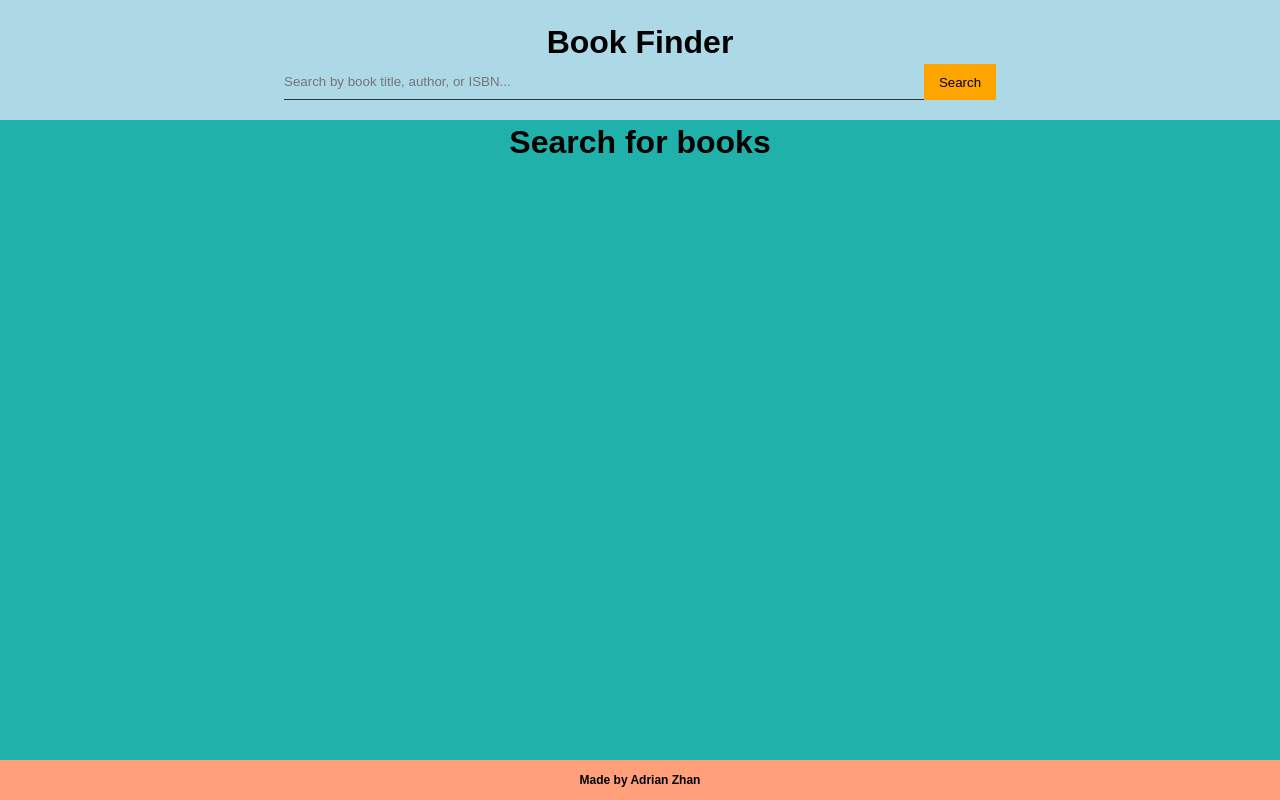
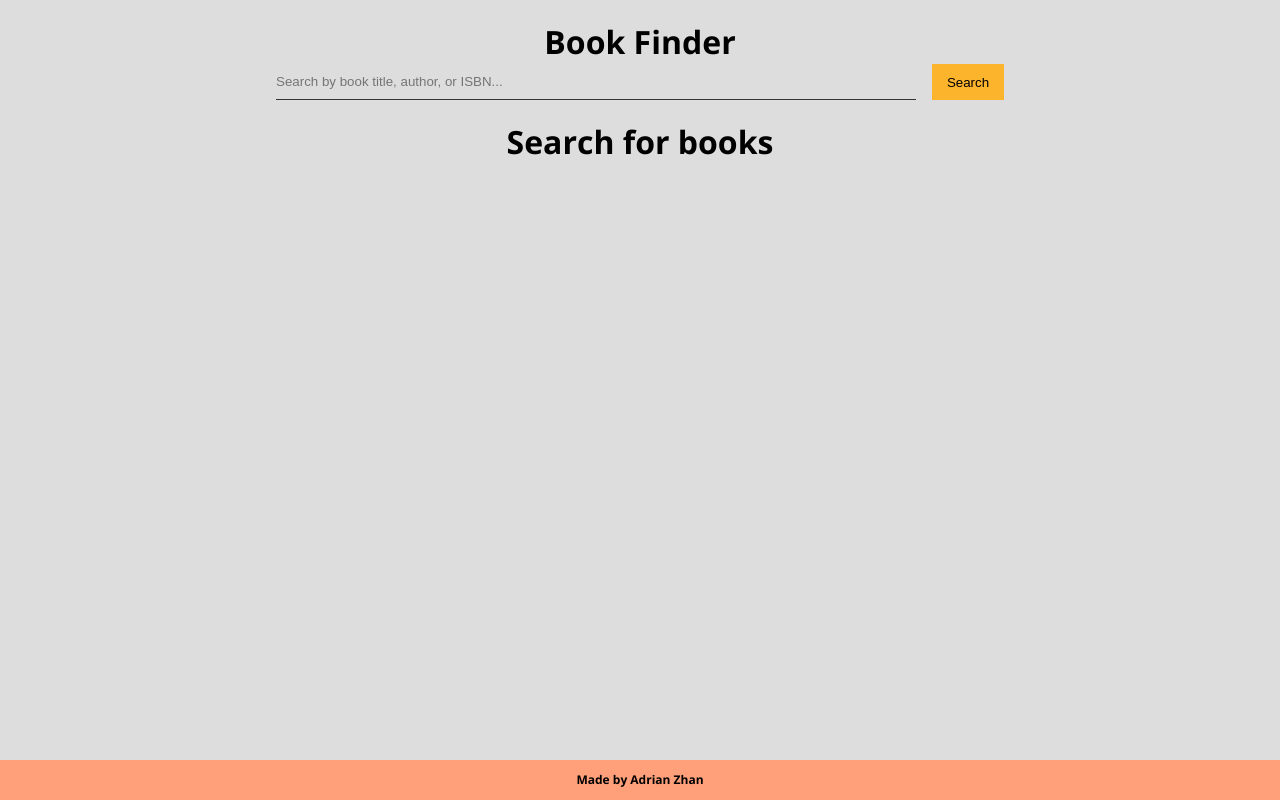
Before and after one commit to AerialWombat/book-finder, a React (Create React App) app: page / in a window 1280 px wide. Built offline with nearby package versions, Linux system fonts and the light colour scheme; no server answers.

Commit message:
Tweaked styling

```diff
--- a/public/index.html
+++ b/public/index.html
@@ -3,6 +3,10 @@
   <head>
     <meta charset="utf-8" />
     <link rel="shortcut icon" href="%PUBLIC_URL%/favicon.ico" />
+    <link
+      href="https://fonts.googleapis.com/css?family=Open+Sans:400,700"
+      rel="stylesheet"
+    />
     <meta
       name="viewport"
       content="width=device-width, initial-scale=1, shrink-to-fit=no"
--- a/src/App.module.scss
+++ b/src/App.module.scss
@@ -9,7 +9,7 @@
 }
 
 body {
-  font-family: Arial, Helvetica, sans-serif;
+  font-family: "Open Sans", Arial, Helvetica, sans-serif;
   line-height: 1.4;
 }
 
@@ -54,12 +54,13 @@ body {
 }
 
 header {
-  background-color: lightblue;
+  background-color: #ddd;
   grid-area: header;
 }
 
 main {
-  background-color: lightseagreen;
+  height: 100%;
+  background-color: #ddd;
   grid-area: results;
 }
 
--- a/src/components/BookCard/BookCard.module.scss
+++ b/src/components/BookCard/BookCard.module.scss
@@ -1,18 +1,22 @@
 .container {
   margin: 1rem;
   padding: 1rem;
-  border-radius: 5px;
   display: flex;
   flex-direction: column;
   align-items: center;
-  background-color: #eee;
-  box-shadow: 3px 3px 5px #444;
+  background-color: #fff;
+  box-shadow: 1px 1px 3px #888;
+  transition: 0.25s all ease;
+
+  &:hover {
+    transform: scale(1.05);
+  }
 
   .thumbnail {
     height: 40%;
     max-height: 40%;
     margin: 0.5rem auto;
-    box-shadow: 3px 3px 5px #444;
+    box-shadow: 1px 1px 3px #888;
   }
 
   .missingThumbnail {
@@ -36,4 +40,15 @@
   p {
     text-align: center;
   }
+
+  a {
+    margin: 0.5rem;
+    padding: 0.5rem 0.75rem;
+    // font-weight: bold;
+    background-color: #fdb42d;
+
+    &:hover {
+      background-color: #ffc559;
+    }
+  }
 }
--- a/src/components/BookCard/index.js
+++ b/src/components/BookCard/index.js
@@ -34,7 +34,7 @@ const BookCard = ({ volumeInfo }) => {
             : "Missing publisher data"}
         </p>
       </div>
-      <div className={styles.subtitle}>
+
       <a
         target="_blank"
         href={volumeInfo.canonicalVolumeLink}
@@ -42,7 +42,6 @@ const BookCard = ({ volumeInfo }) => {
       >
         Learn More...
       </a>
-      </div>
     </li>
   );
 };
--- a/src/components/ResultViewer/ResultViewer.module.scss
+++ b/src/components/ResultViewer/ResultViewer.module.scss
@@ -1,9 +1,9 @@
 .container {
+  height: 100%;
   overflow-y: scroll;
 }
 
 ul {
   display: grid;
-  grid-template-columns: repeat(auto-fit, minmax(350px, 1fr));
-  grid-gap: 1rem;
+  grid-template-columns: repeat(auto-fit, minmax(300px, 1fr));
 }
--- a/src/components/SearchBar/SearchBar.module.scss
+++ b/src/components/SearchBar/SearchBar.module.scss
@@ -12,13 +12,15 @@
 }
 
 .submitBtn {
+  margin-left: 1rem;
   min-width: 72px;
   min-height: 36px;
-  background-color: orange;
+  background-color: #fdb42d;
   border: none;
   cursor: pointer;
+  transition: 0.25s all ease;
+
+  &:hover {
+    background-color: #ffc559;
+  }
 }
-
-.submitBtn:hover {
-  background-color: lightcoral;
-}
```
Lines whose indentation alone changed are shown as unchanged.
